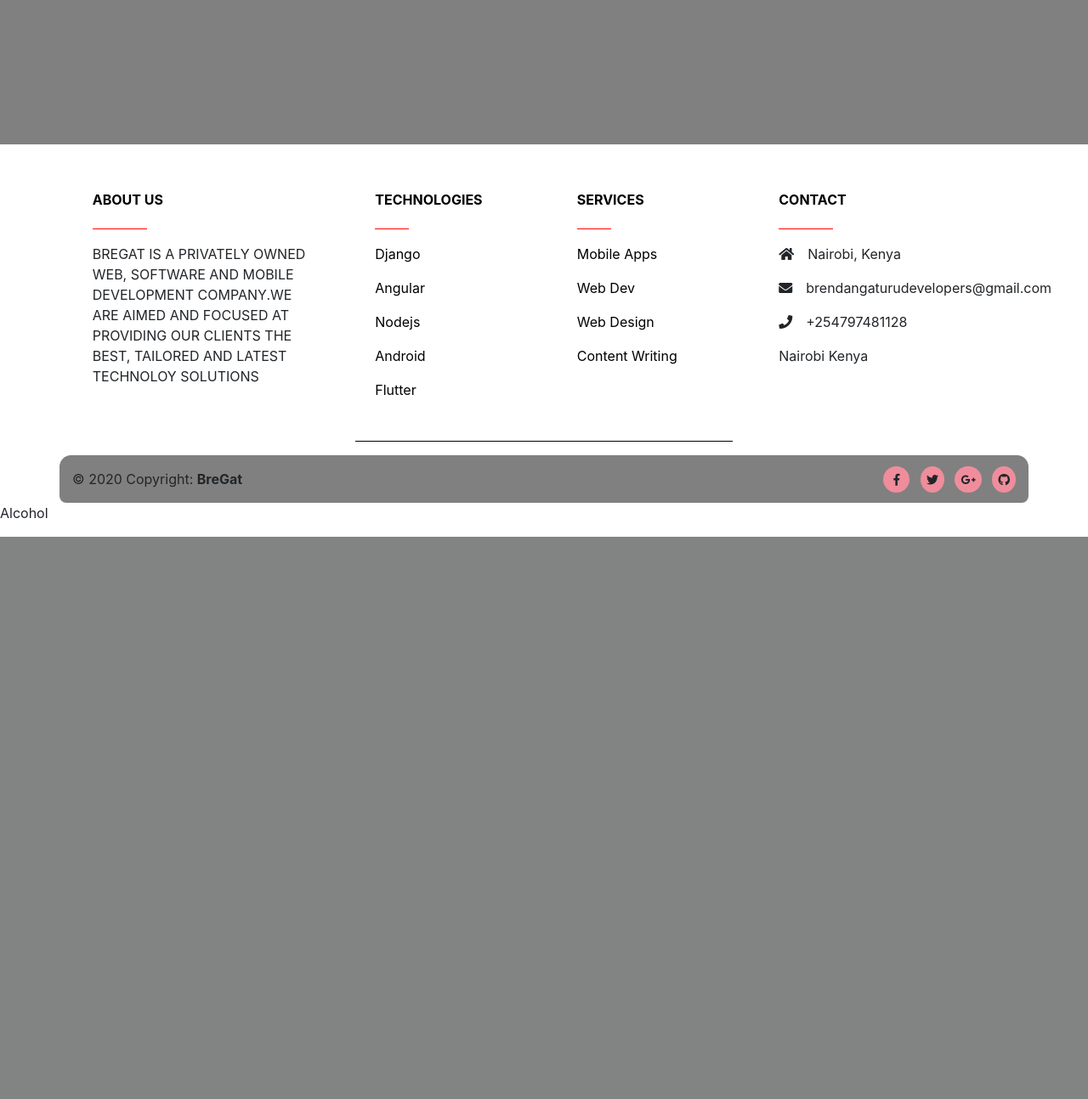
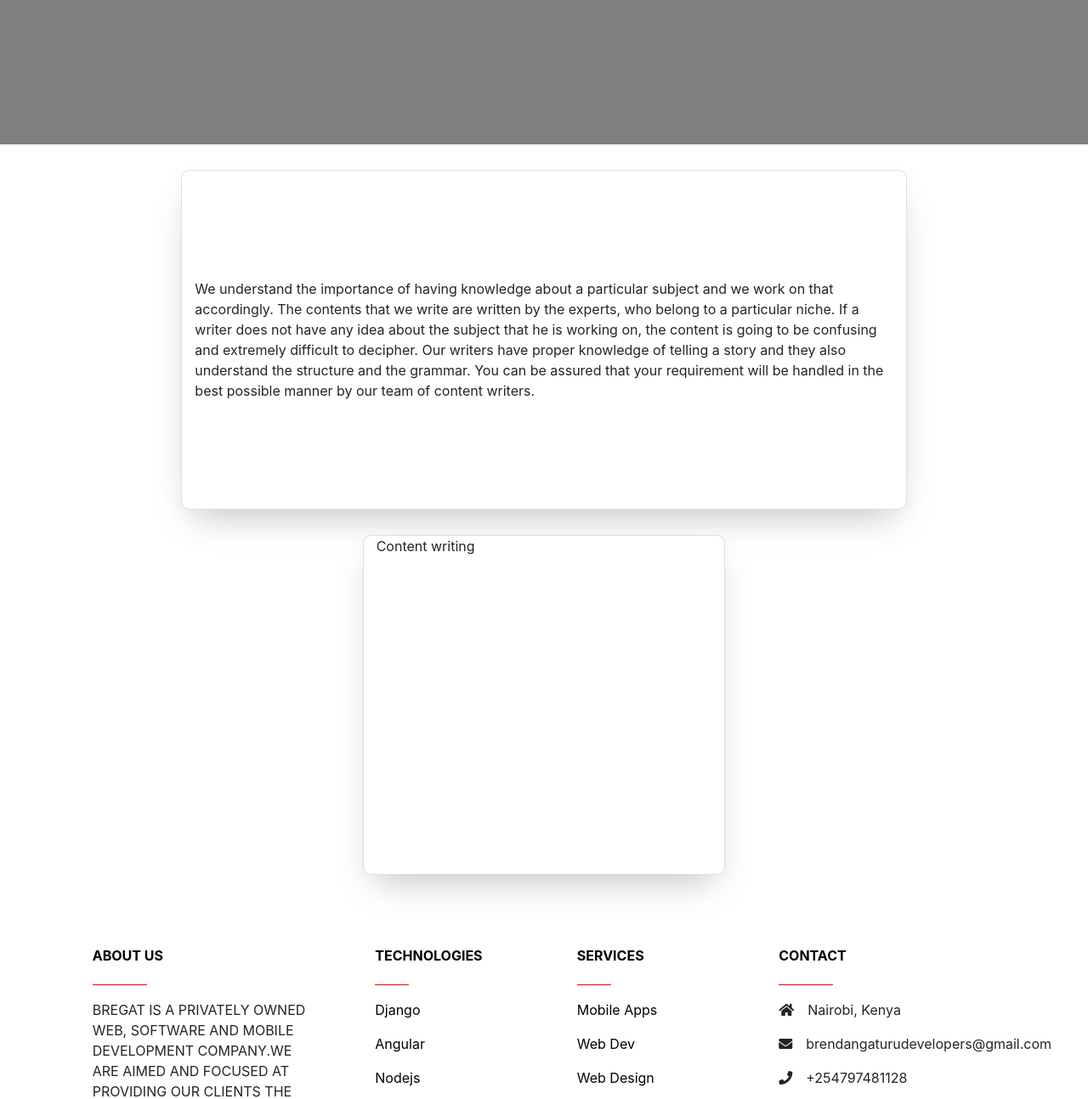
Before and after one commit to brendangaturu/Brendan_Website, a Django app: page /contentwriting/ in a window 1280 px wide. Shown: the part 630-1924 px from the top of the page at 85% size. Before the commit the page ends 1262 px from the top, so only its background shows below. Run offline with Django 3.2, Linux system fonts and the light colour scheme; some libraries are stand-ins or nearby versions; some web fonts are replaced.

Commit message:
services pages

```diff
--- a/brendan/views.py
+++ b/brendan/views.py
@@ -19,7 +19,7 @@ class WebdevelopmentPageView(TemplateView):
 
 
 class MobileDevelopmentPageView(TemplateView):
-    template_name = 'webdevelopment.html'
+    template_name = 'mobiledevelopment.html'
 
 
 class DigitalmarketingPageView(TemplateView):
--- a/templates/contentwriting.html
+++ b/templates/contentwriting.html
@@ -1,5 +1,10 @@
-{% include 'base.html' %}
+{% extends 'base.html' %}
 
 {% block content %}
-<p>Alcohol</p>
+<div class="col-lg-8 col-md-8 col-sm-6 card serv-detail"><p style="margin:auto;">We understand the importance of having knowledge about a particular subject and we work on that accordingly.
+     The contents that we write are written by the experts, who belong to a particular niche.
+     If a writer does not have any idea about the subject that he is working on, the content is going to be confusing and extremely difficult to decipher.
+      Our writers have proper knowledge of telling a story and they also understand the structure and the grammar.
+      You can be assured that your requirement will be handled in the best possible manner by our team of content writers.</p></div>
+      <div class="col-lg-4 col-md-4 col-sm-6 card serv">Content writing</div>
 {% endblock content %}
```
Also changed, not shown: templates/mobiledevelopment.html (+7 -2 lines).
